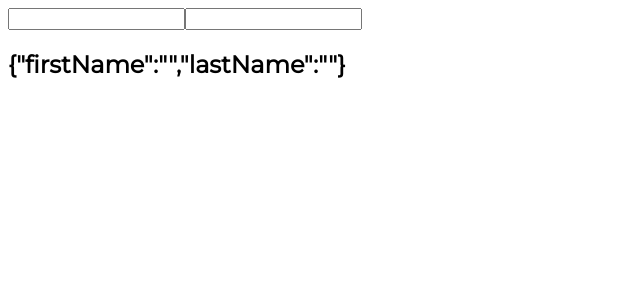
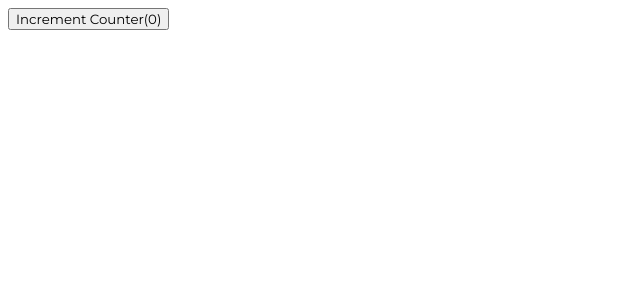
Before and after one commit to BekMart/functional-component-challenge, a React (Create React App) app in the folder my-app/: page / in a window 1280 px wide. Shown: the top 300 px of the page, without its empty margins (0-640 px from the left). Built offline with nearby package versions, Linux system fonts and the light colour scheme.

Commit message:
Use useEffect Hook to create an increment counter
Create same app in class for comparison

```diff
--- a/my-app/src/App.js
+++ b/my-app/src/App.js
@@ -1,9 +1,9 @@
 import "./App.module.css";
-import UseStateWithObjects from "./components/UseStateWithObjects";
+import UseEffectCounter from "./components/UseEffectCounter";
 
 function App() {
   return <div className="App">
-      <UseStateWithObjects />
+      <UseEffectCounter />
   </div>;
 }
 
--- /dev/null
+++ b/my-app/src/components/UseEffectCounter.js
@@ -0,0 +1,18 @@
+import React, { useState, useEffect } from 'react'
+
+function UseEffectCounter() {
+    const [count, setCount] = useState(0);
+    useEffect(() => {
+        document.title = count;
+    });
+  return (
+    <div>
+        <button onClick={
+            () => setCount(count => count + 1)
+        }> Increment Counter({count})
+        </button>
+    </div>
+  )
+}
+
+export default UseEffectCounter
```
Also changed, not shown: my-app/src/components/ClassCounter.js (added, +31 -0 lines).
